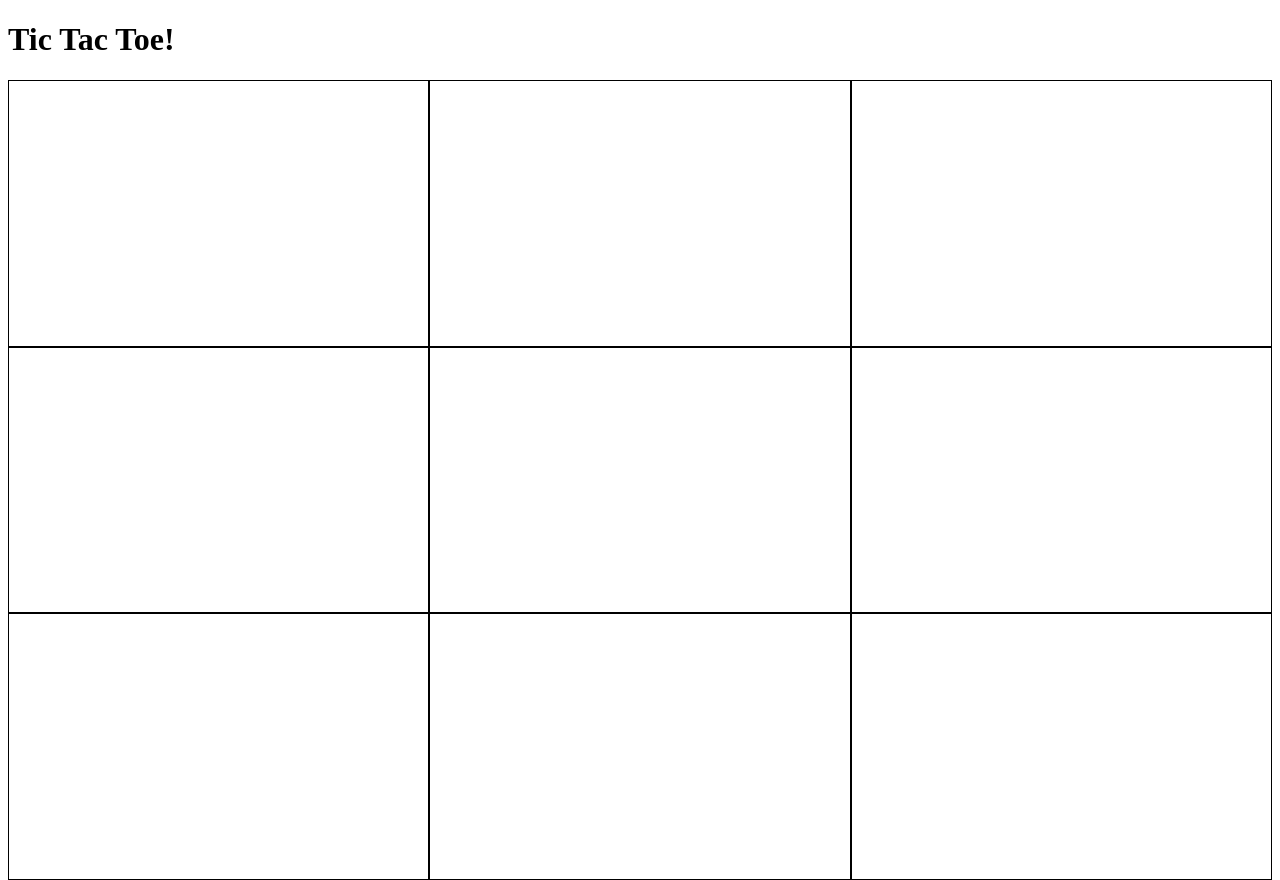
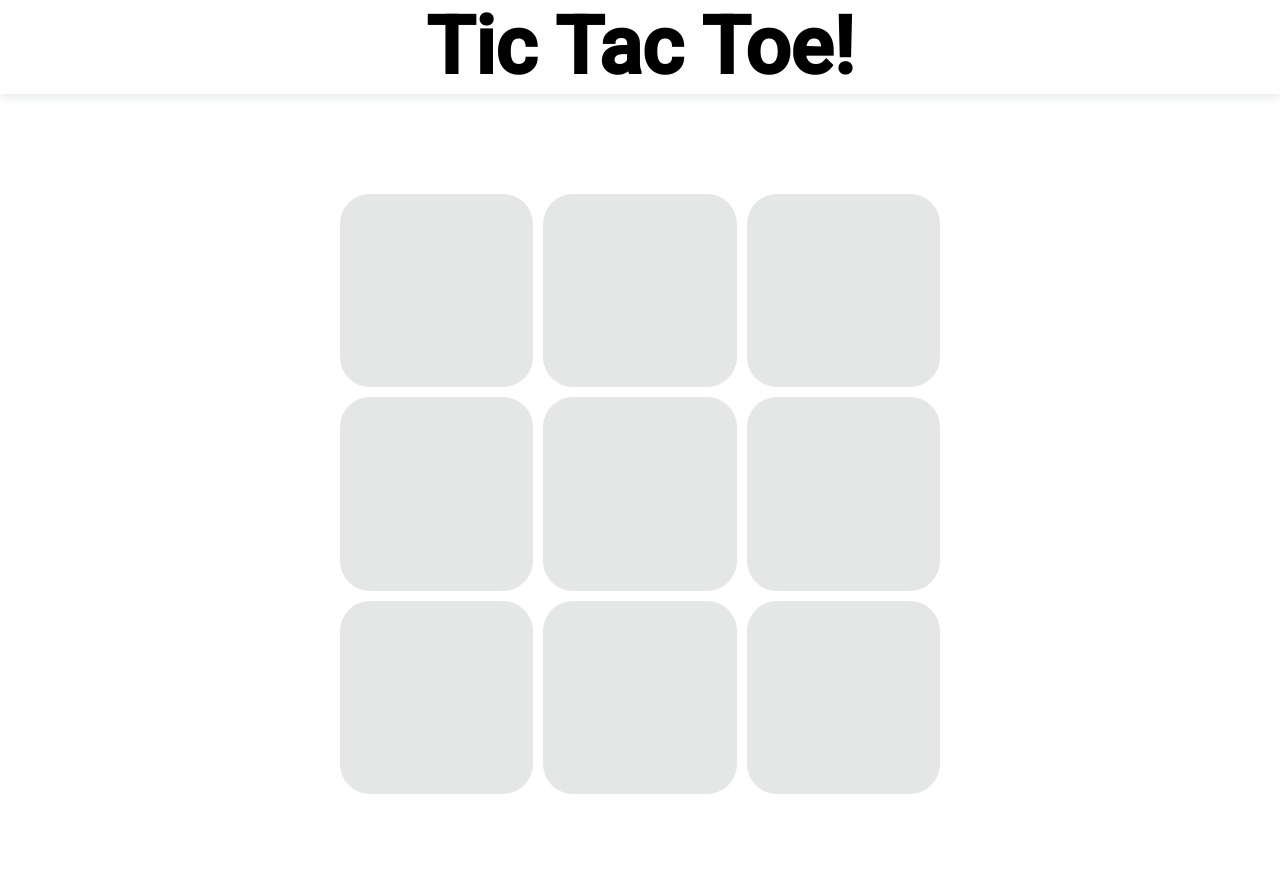
Before and after one commit to grawash/Tic-Tac-Toe, a plain HTML site: page index.html in a window 1280 px wide. After the commit the page ends 800 px from the top, so only its background shows below. Drawn offline with Linux system fonts and the light colour scheme.

Commit message:
added styling

```diff
--- a/styles.css
+++ b/styles.css
@@ -1,22 +1,48 @@
+@import url('https://fonts.googleapis.com/css2?family=Roboto:wght@500&display=swap');
+*{
+    margin: 0;
+    padding: 0;
+    font-family: 'Roboto', sans-serif;
+}
 body{
 
     height: 100vh;
 }
+.header{
+    text-align: center;
+    box-shadow: 0px 3px 10px rgba(127, 134, 134, 0.2);
+    width: 100%;
+}
+.mainHeading{
+    font-size: 5rem;
+}
 .container{
  height: inherit;
+ display: flex;
+ flex-direction: column;
+ align-items: center;
 }
 .board{
+    margin-top:100px;
     height: inherit;
+    max-width: 600px;
+    max-height: 600px;
     display: grid;
-    grid-template-columns: 1fr 1fr 1fr;
-    grid-template-rows: 1fr 1fr 1fr;
+    grid-template-columns:repeat(3, minmax(100px, 300px));
+    grid-template-rows: repeat(3, minmax(100px, 300px));
     justify-content: center;
+    gap: 10px;
 
 }
 .square{
-    border: 1px solid black;
     display: grid;
     align-items: center;
     justify-content: center;
     font-size: 4rem;
+    background-color: rgba(127, 134, 134, 0.2);
+    border-radius: 30px;
+
 }
+.square:hover{
+    box-shadow: 0px 3px 10px rgba(127, 134, 134, 0.2);
+}
```
